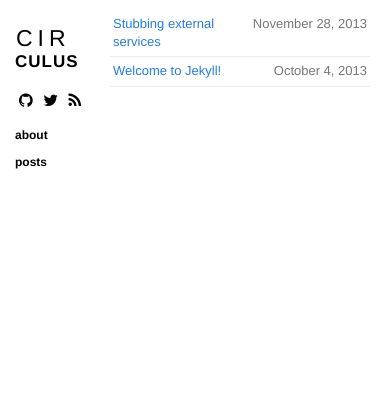
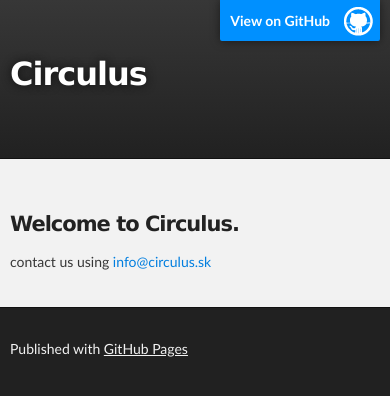
Before and after one commit to circulus/circulus.github.io, a Jekyll site: the page index.html, which Jekyll copies as it is, in a window 390 px wide. Shown: the top 396 px of the page. Built offline with Jekyll 4.4.1, drawn with Linux system fonts in a browser that asks for light colours; nearby versions of some CDN libraries; Markdown is read by kramdown in place of the engine named in the settings.

Commit message:
Replace master branch with page content via GitHub

```diff
--- a/index.html
+++ b/index.html
@@ -1,14 +1,57 @@
----
-layout: default
-title: Your New Jekyll Site
----
+<!DOCTYPE html>
+<html>
 
-<section class="content">
-  <ul class="listing">
-    {% for post in site.posts %}
-    <li>
-      <span>{{ post.date | date: "%B %e, %Y" }}</span> <a href="{{ post.url }}">{{ post.title }}</a>
-    </li>
-    {% endfor %}
-  </ul>
-</section>
+  <head>
+    <meta charset='utf-8' />
+    <meta http-equiv="X-UA-Compatible" content="chrome=1" />
+    <meta name="description" content="Circulus : " />
+
+    <link rel="stylesheet" type="text/css" media="screen" href="stylesheets/stylesheet.css">
+
+    <title>Circulus</title>
+  </head>
+
+  <body>
+
+    <!-- HEADER -->
+    <div id="header_wrap" class="outer">
+        <header class="inner">
+          <a id="forkme_banner" href="https://github.com/circulus">View on GitHub</a>
+
+          <h1 id="project_title">Circulus</h1>
+          <h2 id="project_tagline"></h2>
+
+        </header>
+    </div>
+
+    <!-- MAIN CONTENT -->
+    <div id="main_content_wrap" class="outer">
+      <section id="main_content" class="inner">
+        <h3>
+<a name="welcome-to-circulus" class="anchor" href="#welcome-to-circulus"><span class="octicon octicon-link"></span></a>Welcome to Circulus.</h3>
+
+<p>contact us using <a href="mailto:info@circulus.sk">info@circulus.sk</a></p>
+      </section>
+    </div>
+
+    <!-- FOOTER  -->
+    <div id="footer_wrap" class="outer">
+      <footer class="inner">
+        <p>Published with <a href="http://pages.github.com">GitHub Pages</a></p>
+      </footer>
+    </div>
+
+              <script type="text/javascript">
+            var gaJsHost = (("https:" == document.location.protocol) ? "https://ssl." : "http://www.");
+            document.write(unescape("%3Cscript src='" + gaJsHost + "google-analytics.com/ga.js' type='text/javascript'%3E%3C/script%3E"));
+          </script>
+          <script type="text/javascript">
+            try {
+              var pageTracker = _gat._getTracker("UA-45193584-1");
+            pageTracker._trackPageview();
+            } catch(err) {}
+          </script>
+
+
+  </body>
+</html>
--- /dev/null
+++ b/javascripts/main.js
@@ -0,0 +1 @@
+console.log('This would be the main JS file.');
--- /dev/null
+++ b/params.json
@@ -0,0 +1 @@
+{"name":"Circulus","tagline":"","body":"### Welcome to Circulus.\r\n\r\ncontact us using [info@circulus.sk](mailto:info@circulus.sk)\r\n","google":"UA-45193584-1","note":"Don't delete this file! It's used internally to help with page regeneration."}
--- /dev/null
+++ b/stylesheets/pygment_trac.css
@@ -0,0 +1,70 @@
+.highlight .hll { background-color: #ffffcc }
+.highlight  { background: #f0f3f3; }
+.highlight .c { color: #0099FF; font-style: italic } /* Comment */
+.highlight .err { color: #AA0000; background-color: #FFAAAA } /* Error */
+.highlight .k { color: #006699; font-weight: bold } /* Keyword */
+.highlight .o { color: #555555 } /* Operator */
+.highlight .cm { color: #0099FF; font-style: italic } /* Comment.Multiline */
+.highlight .cp { color: #009999 } /* Comment.Preproc */
+.highlight .c1 { color: #0099FF; font-style: italic } /* Comment.Single */
+.highlight .cs { color: #0099FF; font-weight: bold; font-style: italic } /* Comment.Special */
+.highlight .gd { background-color: #FFCCCC; border: 1px solid #CC0000 } /* Generic.Deleted */
+.highlight .ge { font-style: italic } /* Generic.Emph */
+.highlight .gr { color: #FF0000 } /* Generic.Error */
+.highlight .gh { color: #003300; font-weight: bold } /* Generic.Heading */
+.highlight .gi { background-color: #CCFFCC; border: 1px solid #00CC00 } /* Generic.Inserted */
+.highlight .go { color: #AAAAAA } /* Generic.Output */
+.highlight .gp { color: #000099; font-weight: bold } /* Generic.Prompt */
+.highlight .gs { font-weight: bold } /* Generic.Strong */
+.highlight .gu { color: #003300; font-weight: bold } /* Generic.Subheading */
+.highlight .gt { color: #99CC66 } /* Generic.Traceback */
+.highlight .kc { color: #006699; font-weight: bold } /* Keyword.Constant */
+.highlight .kd { color: #006699; font-weight: bold } /* Keyword.Declaration */
+.highlight .kn { color: #006699; font-weight: bold } /* Keyword.Namespace */
+.highlight .kp { color: #006699 } /* Keyword.Pseudo */
+.highlight .kr { color: #006699; font-weight: bold } /* Keyword.Reserved */
+.highlight .kt { color: #007788; font-weight: bold } /* Keyword.Type */
+.highlight .m { color: #FF6600 } /* Literal.Number */
+.highlight .s { color: #CC3300 } /* Literal.String */
+.highlight .na { color: #330099 } /* Name.Attribute */
+.highlight .nb { color: #336666 } /* Name.Builtin */
+.highlight .nc { color: #00AA88; font-weight: bold } /* Name.Class */
+.highlight .no { color: #336600 } /* Name.Constant */
+.highlight .nd { color: #9999FF } /* Name.Decorator */
+.highlight .ni { color: #999999; font-weight: bold } /* Name.Entity */
+.highlight .ne { color: #CC0000; font-weight: bold } /* Name.Exception */
+.highlight .nf { color: #CC00FF } /* Name.Function */
+.highlight .nl { color: #9999FF } /* Name.Label */
+.highlight .nn { color: #00CCFF; font-weight: bold } /* Name.Namespace */
+.highlight .nt { color: #330099; font-weight: bold } /* Name.Tag */
+.highlight .nv { color: #003333 } /* Name.Variable */
+.highlight .ow { color: #000000; font-weight: bold } /* Operator.Word */
+.highlight .w { color: #bbbbbb } /* Text.Whitespace */
+.highlight .mf { color: #FF6600 } /* Literal.Number.Float */
+.highlight .mh { color: #FF6600 } /* Literal.Number.Hex */
+.highlight .mi { color: #FF6600 } /* Literal.Number.Integer */
+.highlight .mo { color: #FF6600 } /* Literal.Number.Oct */
+.highlight .sb { color: #CC3300 } /* Literal.String.Backtick */
+.highlight .sc { color: #CC3300 } /* Literal.String.Char */
+.highlight .sd { color: #CC3300; font-style: italic } /* Literal.String.Doc */
+.highlight .s2 { color: #CC3300 } /* Literal.String.Double */
+.highlight .se { color: #CC3300; font-weight: bold } /* Literal.String.Escape */
+.highlight .sh { color: #CC3300 } /* Literal.String.Heredoc */
+.highlight .si { color: #AA0000 } /* Literal.String.Interpol */
+.highlight .sx { color: #CC3300 } /* Literal.String.Other */
+.highlight .sr { color: #33AAAA } /* Literal.String.Regex */
+.highlight .s1 { color: #CC3300 } /* Literal.String.Single */
+.highlight .ss { color: #FFCC33 } /* Literal.String.Symbol */
+.highlight .bp { color: #336666 } /* Name.Builtin.Pseudo */
+.highlight .vc { color: #003333 } /* Name.Variable.Class */
+.highlight .vg { color: #003333 } /* Name.Variable.Global */
+.highlight .vi { color: #003333 } /* Name.Variable.Instance */
+.highlight .il { color: #FF6600 } /* Literal.Number.Integer.Long */
+
+.type-csharp .highlight .k { color: #0000FF }
+.type-csharp .highlight .kt { color: #0000FF }
+.type-csharp .highlight .nf { color: #000000; font-weight: normal }
+.type-csharp .highlight .nc { color: #2B91AF }
+.type-csharp .highlight .nn { color: #000000 }
+.type-csharp .highlight .s { color: #A31515 }
+.type-csharp .highlight .sc { color: #A31515 }
--- /dev/null
+++ b/stylesheets/stylesheet.css
@@ -0,0 +1,423 @@
+/*******************************************************************************
+Slate Theme for GitHub Pages
+by Jason Costello, @jsncostello
+*******************************************************************************/
+
+@import url(pygment_trac.css);
+
+/*******************************************************************************
+MeyerWeb Reset
+*******************************************************************************/
+
+html, body, div, span, applet, object, iframe,
+h1, h2, h3, h4, h5, h6, p, blockquote, pre,
+a, abbr, acronym, address, big, cite, code,
+del, dfn, em, img, ins, kbd, q, s, samp,
+small, strike, strong, sub, sup, tt, var,
+b, u, i, center,
+dl, dt, dd, ol, ul, li,
+fieldset, form, label, legend,
+table, caption, tbody, tfoot, thead, tr, th, td,
+article, aside, canvas, details, embed,
+figure, figcaption, footer, header, hgroup,
+menu, nav, output, ruby, section, summary,
+time, mark, audio, video {
+  margin: 0;
+  padding: 0;
+  border: 0;
+  font: inherit;
+  vertical-align: baseline;
+}
+
+/* HTML5 display-role reset for older browsers */
+article, aside, details, figcaption, figure,
+footer, header, hgroup, menu, nav, section {
+  display: block;
+}
+
+ol, ul {
+  list-style: none;
+}
+
+table {
+  border-collapse: collapse;
+  border-spacing: 0;
+}
+
+/*******************************************************************************
+Theme Styles
+*******************************************************************************/
+
+body {
+  box-sizing: border-box;
+  color:#373737;
+  background: #212121;
+  font-size: 16px;
+  font-family: 'Myriad Pro', Calibri, Helvetica, Arial, sans-serif;
+  line-height: 1.5;
+  -webkit-font-smoothing: antialiased;
+}
+
+h1, h2, h3, h4, h5, h6 {
+  margin: 10px 0;
+  font-weight: 700;
+  color:#222222;
+  font-family: 'Lucida Grande', 'Calibri', Helvetica, Arial, sans-serif;
+  letter-spacing: -1px;
+}
+
+h1 {
+  font-size: 36px;
+  font-weight: 700;
+}
+
+h2 {
+  padding-bottom: 10px;
+  font-size: 32px;
+  background: url('../images/bg_hr.png') repeat-x bottom;
+}
+
+h3 {
+  font-size: 24px;
+}
+
+h4 {
+  font-size: 21px;
+}
+
+h5 {
+  font-size: 18px;
+}
+
+h6 {
+  font-size: 16px;
+}
+
+p {
+  margin: 10px 0 15px 0;
+}
+
+footer p {
+  color: #f2f2f2;
+}
+
+a {
+  text-decoration: none;
+  color: #007edf;
+  text-shadow: none;
+
+  transition: color 0.5s ease;
+  transition: text-shadow 0.5s ease;
+  -webkit-transition: color 0.5s ease;
+  -webkit-transition: text-shadow 0.5s ease;
+  -moz-transition: color 0.5s ease;
+  -moz-transition: text-shadow 0.5s ease;
+  -o-transition: color 0.5s ease;
+  -o-transition: text-shadow 0.5s ease;
+  -ms-transition: color 0.5s ease;
+  -ms-transition: text-shadow 0.5s ease;
+}
+
+a:hover, a:focus {text-decoration: underline;}
+
+footer a {
+  color: #F2F2F2;
+  text-decoration: underline;
+}
+
+em {
+  font-style: italic;
+}
+
+strong {
+  font-weight: bold;
+}
+
+img {
+  position: relative;
+  margin: 0 auto;
+  max-width: 739px;
+  padding: 5px;
+  margin: 10px 0 10px 0;
+  border: 1px solid #ebebeb;
+
+  box-shadow: 0 0 5px #ebebeb;
+  -webkit-box-shadow: 0 0 5px #ebebeb;
+  -moz-box-shadow: 0 0 5px #ebebeb;
+  -o-box-shadow: 0 0 5px #ebebeb;
+  -ms-box-shadow: 0 0 5px #ebebeb;
+}
+
+p img {
+  display: inline;
+  margin: 0;
+  padding: 0;
+  vertical-align: middle;
+  text-align: center;
+  border: none;
+}
+
+pre, code {
+  width: 100%;
+  color: #222;
+  background-color: #fff;
+
+  font-family: Monaco, "Bitstream Vera Sans Mono", "Lucida Console", Terminal, monospace;
+  font-size: 14px;
+
+  border-radius: 2px;
+  -moz-border-radius: 2px;
+  -webkit-border-radius: 2px;
+}
+
+pre {
+  width: 100%;
+  padding: 10px;
+  box-shadow: 0 0 10px rgba(0,0,0,.1);
+  overflow: auto;
+}
+
+code {
+  padding: 3px;
+  margin: 0 3px;
+  box-shadow: 0 0 10px rgba(0,0,0,.1);
+}
+
+pre code {
+  display: block;
+  box-shadow: none;
+}
+
+blockquote {
+  color: #666;
+  margin-bottom: 20px;
+  padding: 0 0 0 20px;
+  border-left: 3px solid #bbb;
+}
+
+
+ul, ol, dl {
+  margin-bottom: 15px
+}
+
+ul {
+  list-style: inside;
+  padding-left: 20px;
+}
+
+ol {
+  list-style: decimal inside;
+  padding-left: 20px;
+}
+
+dl dt {
+  font-weight: bold;
+}
+
+dl dd {
+  padding-left: 20px;
+  font-style: italic;
+}
+
+dl p {
+  padding-left: 20px;
+  font-style: italic;
+}
+
+hr {
+  height: 1px;
+  margin-bottom: 5px;
+  border: none;
+  background: url('../images/bg_hr.png') repeat-x center;
+}
+
+table {
+  border: 1px solid #373737;
+  margin-bottom: 20px;
+  text-align: left;
+ }
+
+th {
+  font-family: 'Lucida Grande', 'Helvetica Neue', Helvetica, Arial, sans-serif;
+  padding: 10px;
+  background: #373737;
+  color: #fff;
+ }
+
+td {
+  padding: 10px;
+  border: 1px solid #373737;
+ }
+
+form {
+  background: #f2f2f2;
+  padding: 20px;
+}
+
+/*******************************************************************************
+Full-Width Styles
+*******************************************************************************/
+
+.outer {
+  width: 100%;
+}
+
+.inner {
+  position: relative;
+  max-width: 640px;
+  padding: 20px 10px;
+  margin: 0 auto;
+}
+
+#forkme_banner {
+  display: block;
+  position: absolute;
+  top:0;
+  right: 10px;
+  z-index: 10;
+  padding: 10px 50px 10px 10px;
+  color: #fff;
+  background: url('../images/blacktocat.png') #0090ff no-repeat 95% 50%;
+  font-weight: 700;
+  box-shadow: 0 0 10px rgba(0,0,0,.5);
+  border-bottom-left-radius: 2px;
+  border-bottom-right-radius: 2px;
+}
+
+#header_wrap {
+  background: #212121;
+  background: -moz-linear-gradient(top, #373737, #212121);
+  background: -webkit-linear-gradient(top, #373737, #212121);
+  background: -ms-linear-gradient(top, #373737, #212121);
+  background: -o-linear-gradient(top, #373737, #212121);
+  background: linear-gradient(top, #373737, #212121);
+}
+
+#header_wrap .inner {
+  padding: 50px 10px 30px 10px;
+}
+
+#project_title {
+  margin: 0;
+  color: #fff;
+  font-size: 42px;
+  font-weight: 700;
+  text-shadow: #111 0px 0px 10px;
+}
+
+#project_tagline {
+  color: #fff;
+  font-size: 24px;
+  font-weight: 300;
+  background: none;
+  text-shadow: #111 0px 0px 10px;
+}
+
+#downloads {
+  position: absolute;
+  width: 210px;
+  z-index: 10;
+  bottom: -40px;
+  right: 0;
+  height: 70px;
+  background: url('../images/icon_download.png') no-repeat 0% 90%;
+}
+
+.zip_download_link {
+  display: block;
+  float: right;
+  width: 90px;
+  height:70px;
+  text-indent: -5000px;
+  overflow: hidden;
+  background: url(../images/sprite_download.png) no-repeat bottom left;
+}
+
+.tar_download_link {
+  display: block;
+  float: right;
+  width: 90px;
+  height:70px;
+  text-indent: -5000px;
+  overflow: hidden;
+  background: url(../images/sprite_download.png) no-repeat bottom right;
+  margin-left: 10px;
+}
+
+.zip_download_link:hover {
+  background: url(../images/sprite_download.png) no-repeat top left;
+}
+
+.tar_download_link:hover {
+  background: url(../images/sprite_download.png) no-repeat top right;
+}
+
+#main_content_wrap {
+  background: #f2f2f2;
+  border-top: 1px solid #111;
+  border-bottom: 1px solid #111;
+}
+
+#main_content {
+  padding-top: 40px;
+}
+
+#footer_wrap {
+  background: #212121;
+}
+
+
+
+/*******************************************************************************
+Small Device Styles
+*******************************************************************************/
+
+@media screen and (max-width: 480px) {
+  body {
+    font-size:14px;
+  }
+
+  #downloads {
+    display: none;
+  }
+
+  .inner {
+    min-width: 320px;
+    max-width: 480px;
+  }
+
+  #project_title {
+  font-size: 32px;
+  }
+
+  h1 {
+    font-size: 28px;
+  }
+
+  h2 {
+    font-size: 24px;
+  }
+
+  h3 {
+    font-size: 21px;
+  }
+
+  h4 {
+    font-size: 18px;
+  }
+
+  h5 {
+    font-size: 14px;
+  }
+
+  h6 {
+    font-size: 12px;
+  }
+
+  code, pre {
+    min-width: 320px;
+    max-width: 480px;
+    font-size: 11px;
+  }
+
+}
```
Also changed, not shown: images/bg_hr.png (added), images/blacktocat.png (added), images/icon_download.png (added), images/sprite_download.png (added).
